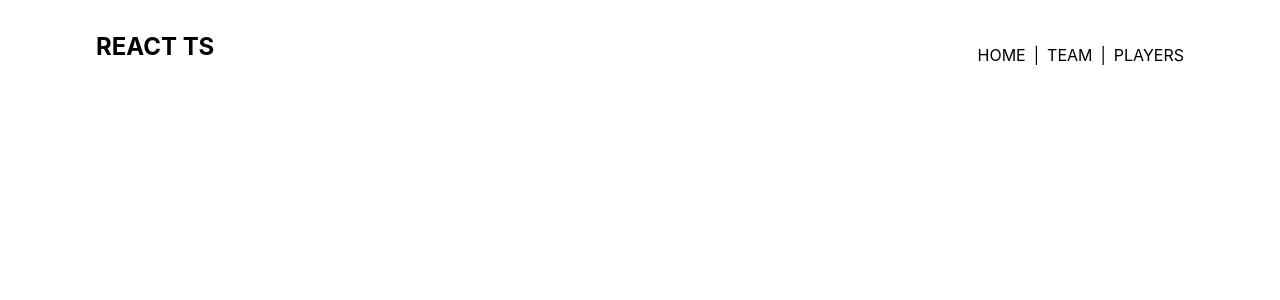
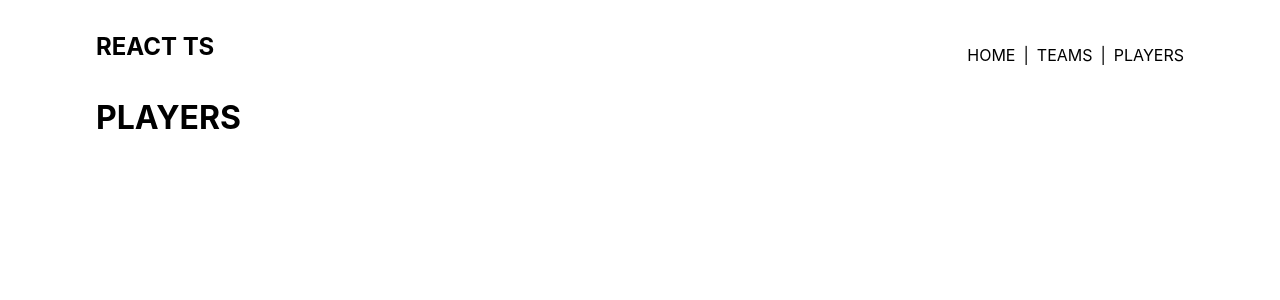
Before and after one commit to freddielumor/React-Typescript, a React (Create React App) app: page /players in a window 1280 px wide. Shown: the top 300 px of the page. Built offline with nearby package versions, Linux system fonts and the light colour scheme.

Commit message:
Updates
- Add react router routes
- Add pages

```diff
--- a/src/App.tsx
+++ b/src/App.tsx
@@ -1,13 +1,31 @@
 import React from "react";
+import { Route, Switch } from "react-router-dom";
 import Header from "./components/Header";
+import Home from "./pages/Home";
+import Players from "./pages/Players";
+import Teams from "./pages/Teams";
 import "./app.scss";
 
-function App() {
+type Props = {};
+
+const App: React.FC<Props> = (props) => {
   return (
     <div className="app">
       <Header />
+
+      <Switch>
+        <Route path="/" exact>
+          <Home />
+        </Route>
+        <Route path="/teams">
+          <Teams />
+        </Route>
+        <Route path="/players">
+          <Players />
+        </Route>
+      </Switch>
     </div>
   );
-}
+};
 
 export default App;
--- a/src/components/Header.tsx
+++ b/src/components/Header.tsx
@@ -2,7 +2,7 @@ import React from "react";
 import { Link } from "react-router-dom";
 import "./Header.scss";
 
-const Header = () => {
+const Header: React.FC = () => {
   return (
     <header className="header">
       <Link className="header__brand" to="/">
@@ -13,10 +13,10 @@ const Header = () => {
         <Link className="header__navLink" to="/">
           Home
         </Link>
-        <Link className="header__navLink" to="/add">
-          Team
+        <Link className="header__navLink" to="/teams">
+          Teams
         </Link>
-        <Link className="header__navLink" to="/user">
+        <Link className="header__navLink" to="/players">
           Players
         </Link>
       </nav>
--- /dev/null
+++ b/src/pages/Home.tsx
@@ -0,0 +1,5 @@
+import React from "react";
+
+const Home: React.FC = () => <h1>HOME</h1>;
+
+export default Home;
--- /dev/null
+++ b/src/pages/Players.tsx
@@ -0,0 +1,5 @@
+import React from "react";
+
+const Players: React.FC = () => <h1>PLAYERS</h1>;
+
+export default Players;
--- /dev/null
+++ b/src/pages/Teams.tsx
@@ -0,0 +1,5 @@
+import React from "react";
+
+const Teams: React.FC = () => <h1>Teams</h1>;
+
+export default Teams;
```
